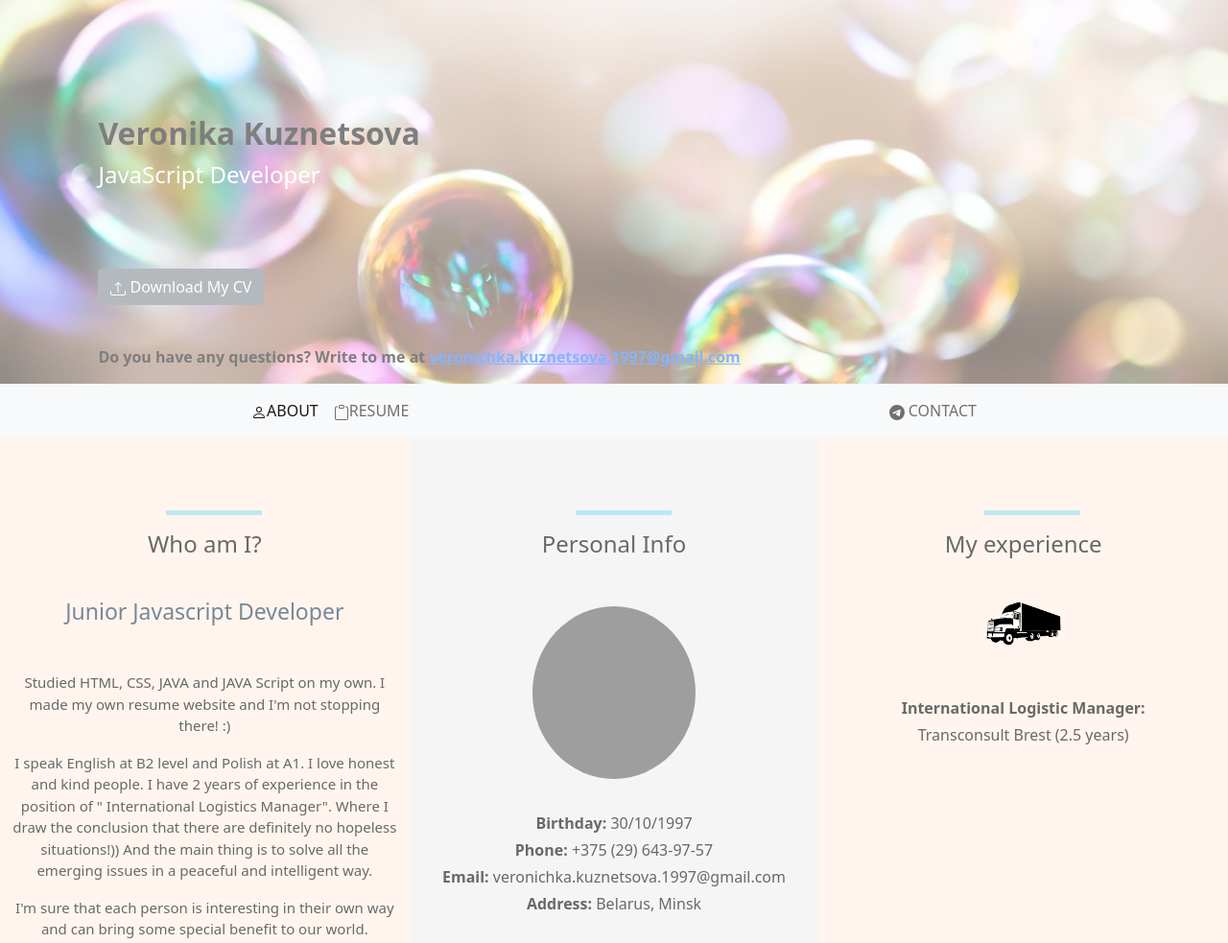
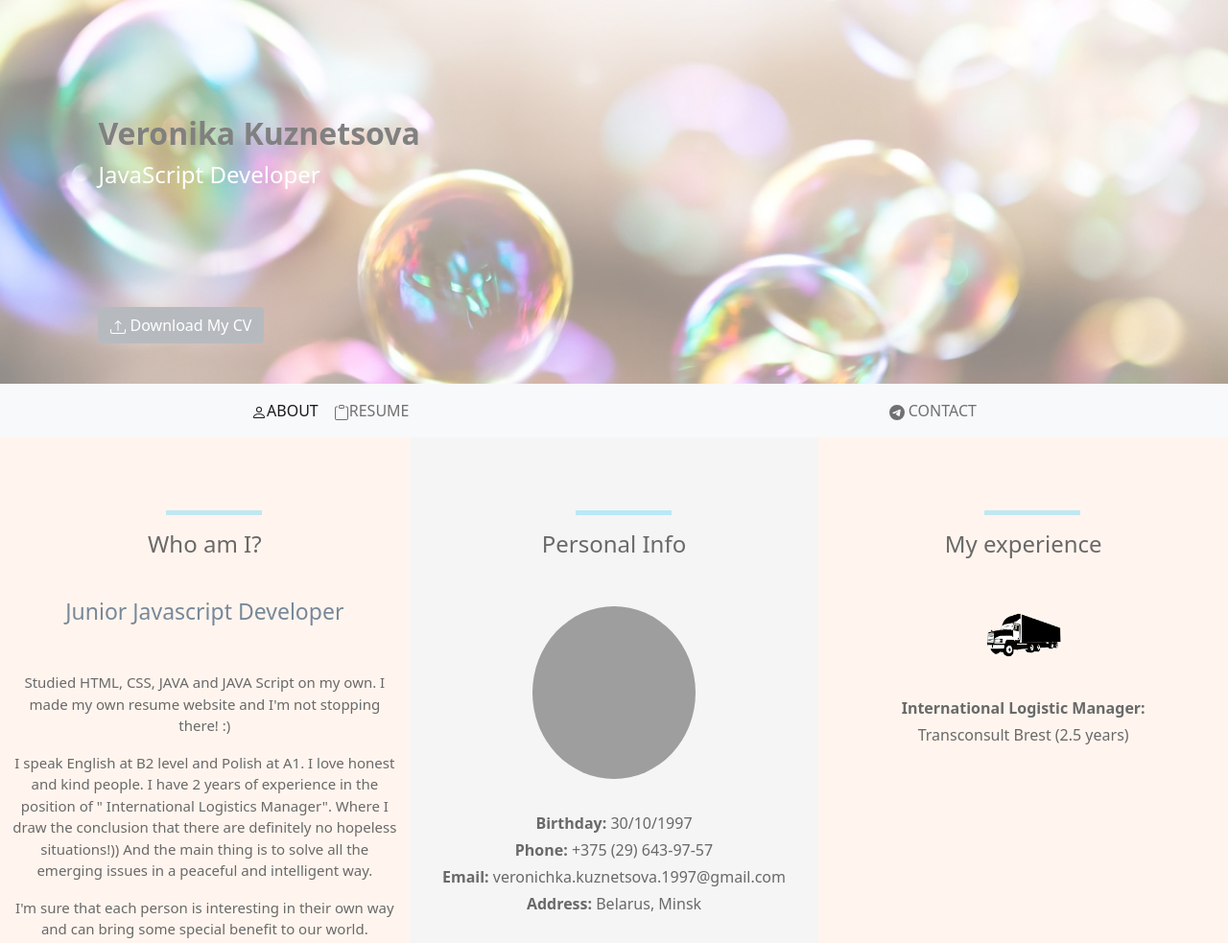
Before and after one commit to veronikuznetsova/resumecite.github.io, a plain HTML site: page index.html in a window 1280 px wide. Shown: the top 983 px of the page at 96% size. Drawn offline with nearby package versions, Linux system fonts and the light colour scheme; grey boxes are pictures that could not be loaded.

Commit message:
New style img

```diff
--- a/css/style.css
+++ b/css/style.css
@@ -23,13 +23,13 @@
 
 .btn-1{
 	position: absolute;
-	top:35%;
+	top:40%;
 	margin-left: 8%;
 }
 
 .email{
 	position: absolute;
-	top:45%;
+	top:50%;
 	margin-left: 8%;
 	color: black!important;
 }
--- a/index.html
+++ b/index.html
@@ -85,7 +85,7 @@ CONTACT</a>
     <div class="col-sm col3">
     	<hr width="100" size="7">
       <h4>My experience</h4>
-      <img class='icon' src='images/car.png' width='80' height='60' alt="...">
+      <img src='images/car.png' class="mx-auto d-block" width='80' height='60' alt="...">
       <p class='info'> <strong>International Logistic Manager:</strong></p>
       <p class='info'> Transconsult Brest (2.5 years)</p>
     </div>
```
